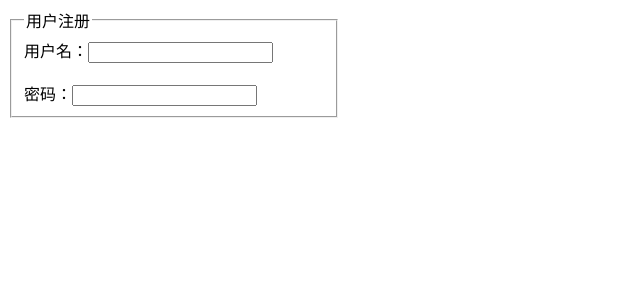
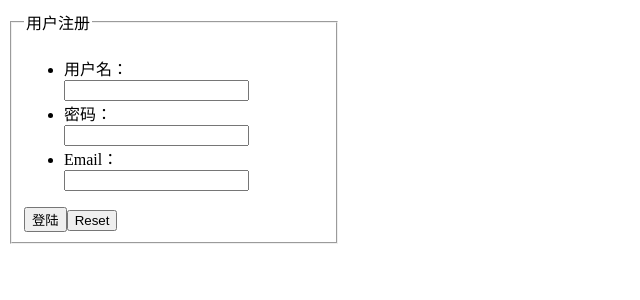
Before and after one commit to BiuBju/ymei168, a Django app: template templates/member/register.html in a window 1280 px wide. Shown: the top 300 px of the page, without its empty margins (0-640 px from the left). Run offline with Django 3.2, Linux system fonts and the light colour scheme; the template is opened without the code that fills it, so the values that code supplies are empty.

Commit message:
update sql: add email to table ym_member

```diff
--- a/templates/member/register.html
+++ b/templates/member/register.html
@@ -1,10 +1,15 @@
 {% extends "base.html" %}
 {% block title %}用户注册{% endblock %}
 {% block content %}
-<form>
+<form  style="margin:10px auto;" enctype="multipart/form-data" method="post" action="">
   <fieldset style="width:300px;">
     <legend>用户注册</legend>
-    <label for="username">用户名：</label><input type="text" id="username" name="username" /><br /><br />
-    <label for="password">密码：</label><input type="password" id="password" name="password" /><br />
+    <ul>
+        <li><div><label for="username">用户名：</label></div><input type="text" id="username" name="username" /></li>
+        <li><div><label for="password">密码：</label></div><input type="password" id="password" name="password" /></li>
+        <li><div><label for="email">Email：</label></div><input type="text" id="email" name="email" /></li>
+    </ul>
+    <input type="submit" value="登陆" /><input type="reset" />
   </fieldset>
+</form>
 {% endblock %}
--- a/ymei.sql
+++ b/ymei.sql
@@ -85,6 +85,7 @@
   `member_id` int(7) NOT NULL AUTO_INCREMENT,
   `name` varchar(32) NOT NULL,
   `password` varchar(32) NOT NULL,
+  `emial` varchar(32) DEFAULT NULL,
   `qq` int(12) DEFAULT NULL,
   `phone` int(12) DEFAULT NULL,
   `address` varchar(128) DEFAULT NULL,
```
